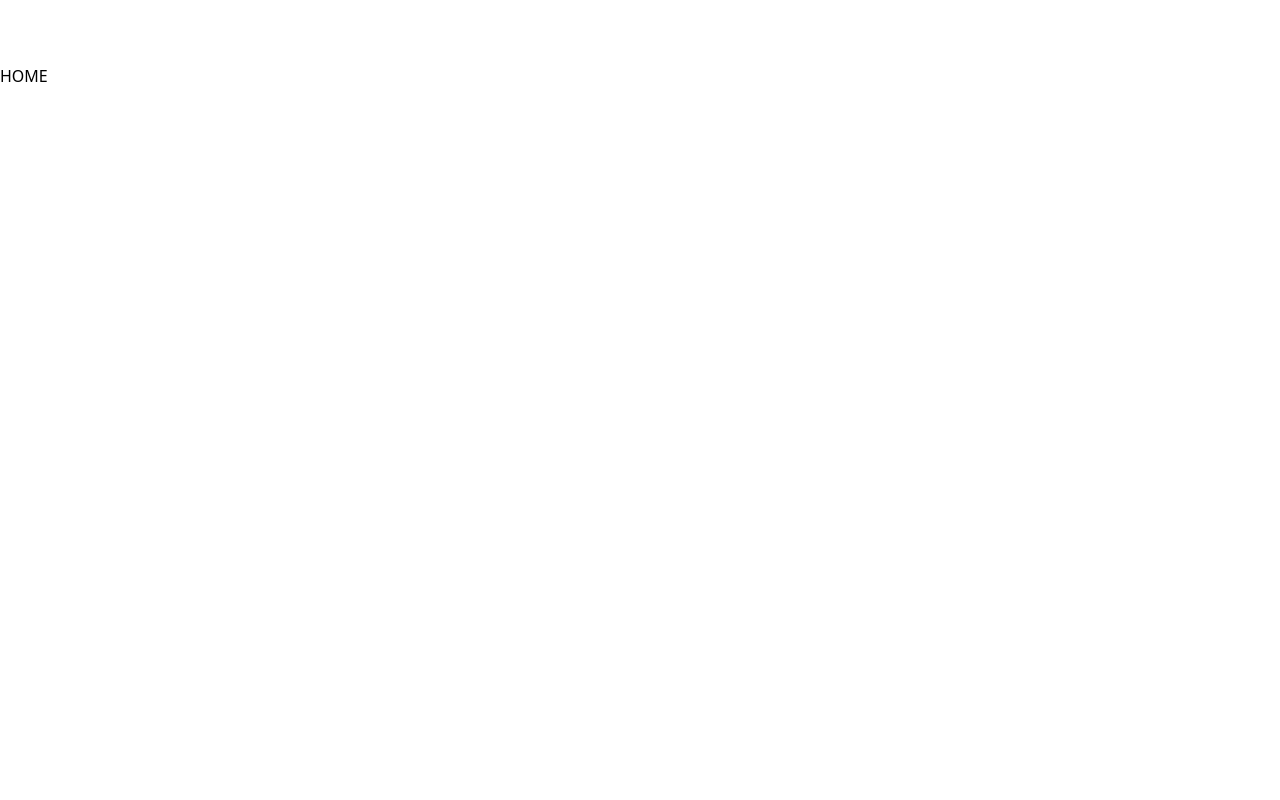
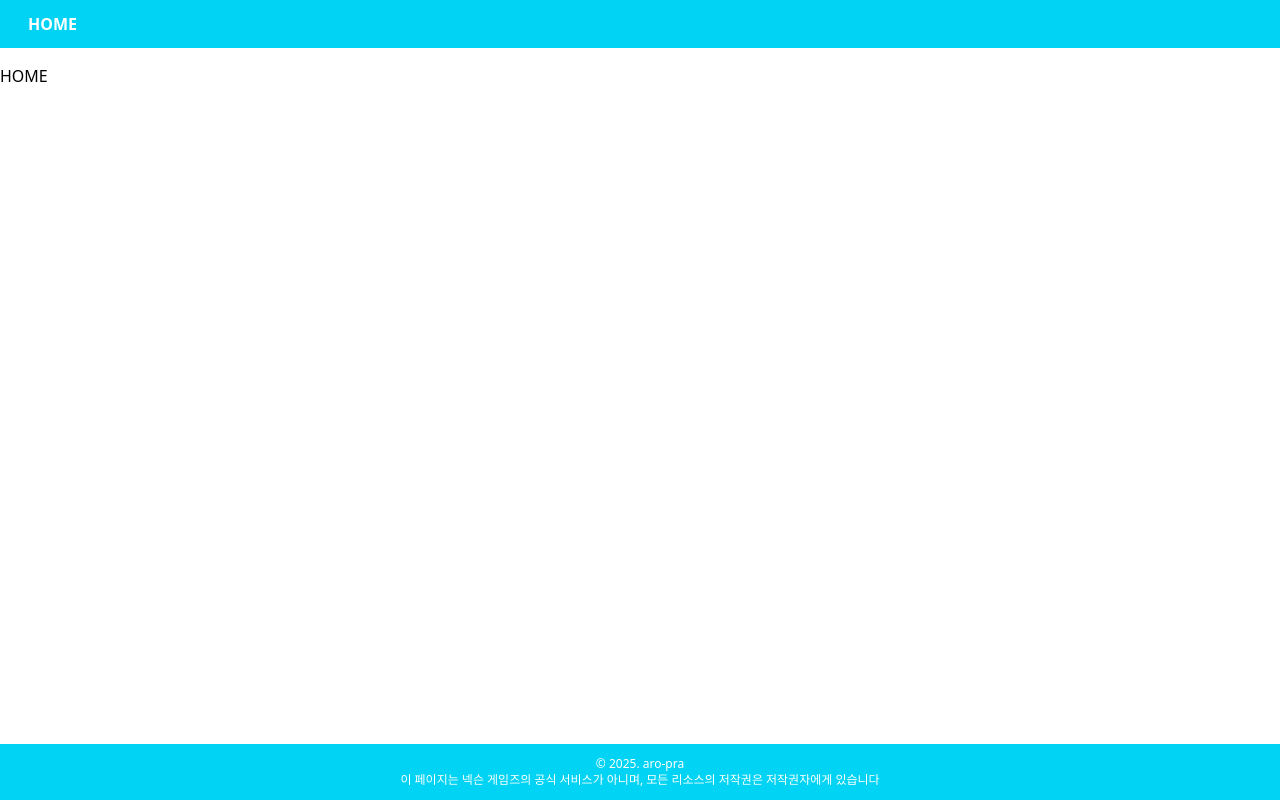
Before and after one commit to sinclairr08/aro-pra, a Next.js app in the folder frontend/: page / in a window 1280 px wide. Built offline with nearby package versions, Linux system fonts and the light colour scheme.

Commit message:
feat: add header and footer

```diff
--- a/frontend/app/layout.tsx
+++ b/frontend/app/layout.tsx
@@ -1,4 +1,6 @@
 import "@/app/globals.css";
+import Header from "@/components/layout/Header";
+import Footer from "@/components/layout/Footer";
 
 export default function RootLayout({
   children,
@@ -8,7 +10,9 @@ export default function RootLayout({
   return (
     <html lang="ko">
       <body>
+        <Header />
         <main className="mt-16 mb-20">{children}</main>
+        <Footer />
       </body>
     </html>
   );
--- /dev/null
+++ b/frontend/components/layout/Footer.tsx
@@ -0,0 +1,13 @@
+const Footer: React.FC = () => {
+  return (
+    <div className="w-full fixed bottom-0 p-3 flex flex-col text-center text-xs bg-cyan-400 text-white z- 10">
+      <span>© 2025. aro-pra</span>
+      <span>
+        이 페이지는 넥슨 게임즈의 공식 서비스가 아니며, 모든 리소스의 저작권은
+        저작권자에게 있습니다
+      </span>
+    </div>
+  );
+};
+
+export default Footer;
--- /dev/null
+++ b/frontend/components/layout/Header.tsx
@@ -0,0 +1,13 @@
+import Link from "next/link";
+
+const Header: React.FC = () => {
+  return (
+    <div className="w-full fixed top-0 p-3 flex items-center text-center bg-cyan-400 text-white font-bold z-10">
+      <Link href="/">
+        <span className="mx-4">HOME</span>
+      </Link>
+    </div>
+  );
+};
+
+export default Header;
```
